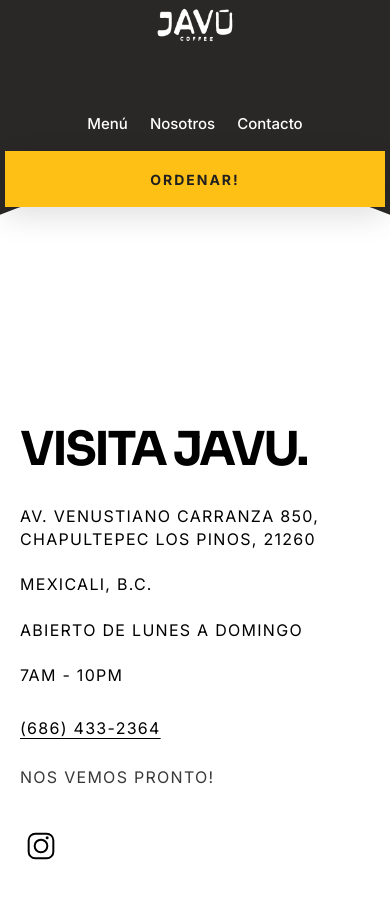
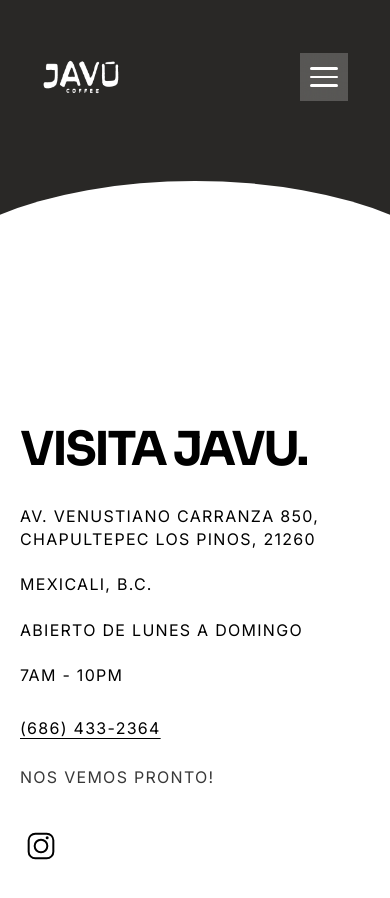
Before and after one commit to rbrtrr/javu, a Next.js app: page /contacto in a window 390 px wide. Shown: the top 898 px of the page. Built offline with nearby package versions, Linux system fonts and the light colour scheme.

Commit message:
mobile hamburguer

```diff
--- a/app/contacto/page.tsx
+++ b/app/contacto/page.tsx
@@ -3,6 +3,7 @@
 import "./contacto.css";
 import { useEffect } from "react";
 import { Inter, Sora } from "next/font/google";
+import Header from "../components/Header";
 
 const navFont = Inter({
   subsets: ["latin"],
@@ -53,32 +54,7 @@
 
   return (
     <main className={`contactPage ${navFont.variable} ${displayFont.variable}`}>
-      <header className="contactHeader">
-        <a href="/" className="contactHeaderBrand" aria-label="Ir al inicio">
-          <img
-            src="/logo-mark-white.png"
-            alt="JAVU Coffee"
-            className="contactHeaderLogoImage"
-          />
-        </a>
-
-        <div className="contactHeaderRight">
-          <nav className="contactHeaderNav" aria-label="Navegación principal">
-            <a href="/menu">Menú</a>
-            <a href="/nosotros">Nosotros</a>
-            <a href="/contacto">Contacto</a>
-          </nav>
-
-          <a
-            href="https://wa.me/526864332364?text=Hola%20JAVU%20Coffee%2C%20quiero%20hacer%20un%20pedido"
-            target="_blank"
-            rel="noopener noreferrer"
-            className="contactOrderBtn"
-          >
-            ORDENAR!
-          </a>
-        </div>
-      </header>
+      <Header />
 
         <section className="contactHero">
         <div className="contactHeroBg" />
```
Also changed, not shown: app/menu/page.tsx (+2 -26 lines), app/nosotros/page.tsx (+2 -25 lines).
